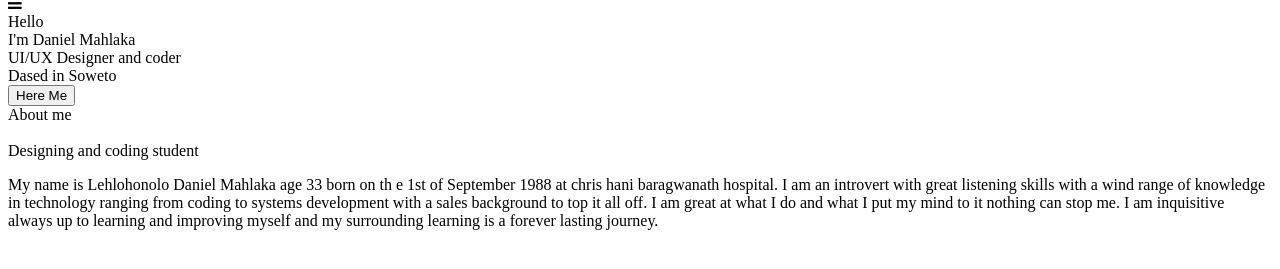
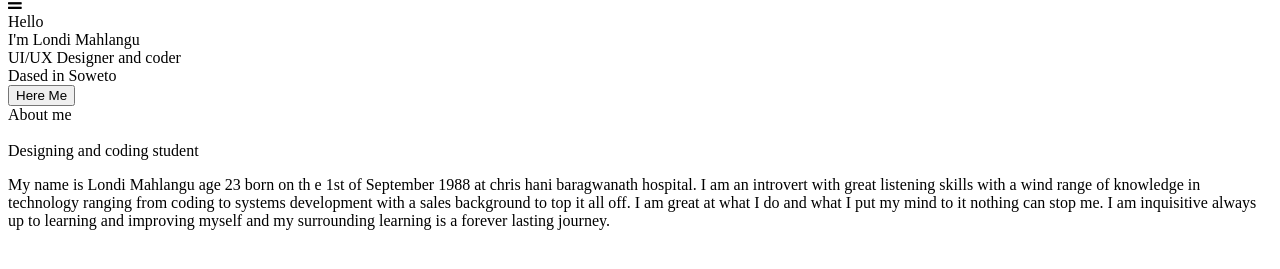
Before and after one commit to LondiLolo/Londi, a plain HTML site: page index.html in a window 1280 px wide. Shown: the part 207-476 px from the top of the page. Drawn offline with Linux system fonts and the light colour scheme.

Commit message:
skills section added

```diff
--- a/index.html
+++ b/index.html
@@ -5,7 +5,7 @@
     <meta http-equiv="X-UA-Compatible" content="IE=edge">
     <meta name="viewport" content="width=device-width, initial-scale=1.0">
     <link rel="stylesheet" href="https://cdnjs.cloudflare.com/ajax/libs/font-awesome/4.7.0/css/font-awesome.min.css">
-    <title>Daniel Mahlaka Portfolio|Home</title>
+    <title>Londi Mahlangu Portfolio|Home</title>
 </head>
 <body>
     <!-- move up buttom -->
@@ -43,7 +43,7 @@
         <div class="home-content">
             <div class="text">
                 <div class="text-one">Hello</div>
-                <div class="text-two">I'm Daniel Mahlaka</div>
+                <div class="text-two">I'm Londi Mahlangu</div>
                 <div class="text-three">UI/UX Designer and coder</div>
                 <div class="text-four">Dased in Soweto</div>
             </div>
@@ -62,7 +62,7 @@
                </div>
                <div class="right">
                    <div class="topic">Designing and coding student</div>
-                   <p>My name is Lehlohonolo Daniel Mahlaka age 33 born on th e 1st of September 1988 at chris hani baragwanath hospital.
+                   <p>My name is Londi Mahlangu age 23 born on th e 1st of September 1988 at chris hani baragwanath hospital.
                     I am an introvert with great listening skills with a wind range of knowledge in technology ranging from coding to systems
                      development with a sales background to top it all off.
                       I am great at what I do and what I put my mind to it nothing can stop me.
@@ -72,6 +72,10 @@
                        <button>Download CV</button>
                    </div> -->
                </div>
+               <section class="skills" id="skills">
+
+
+               </section>
            </div>
        </div>
     </section>
```
